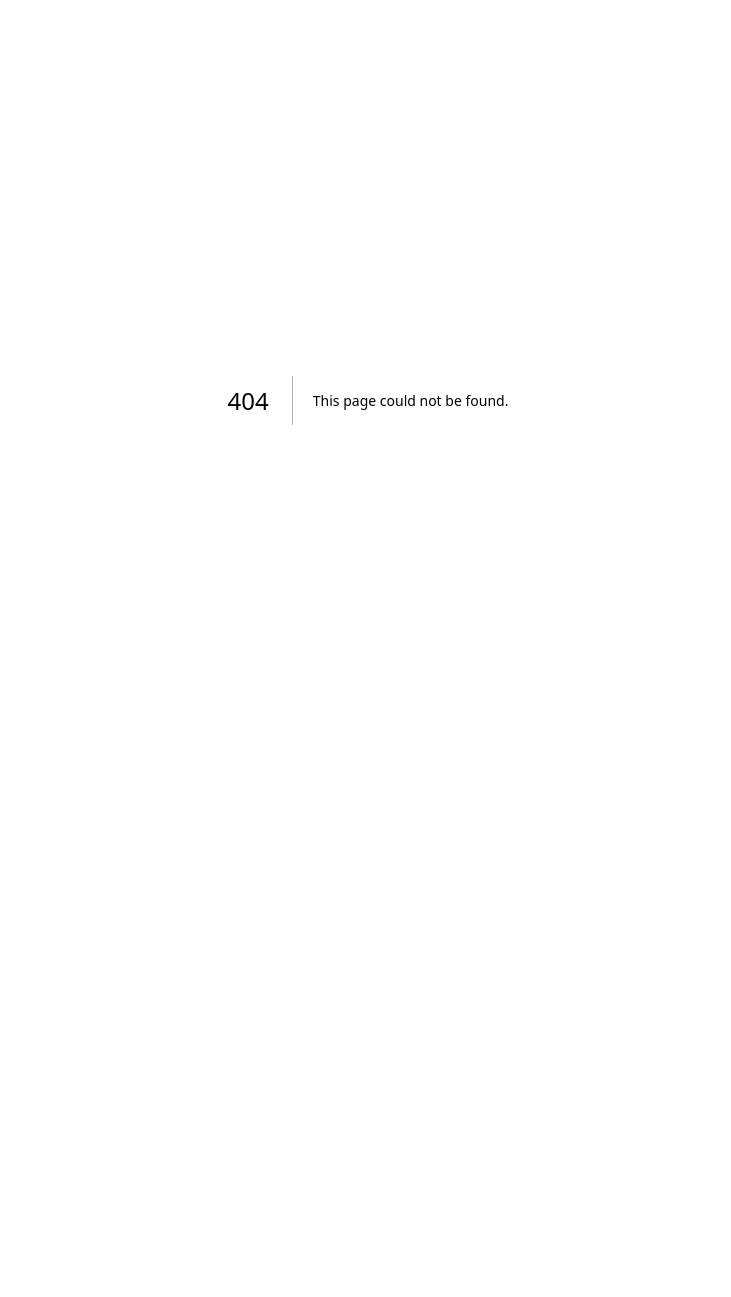
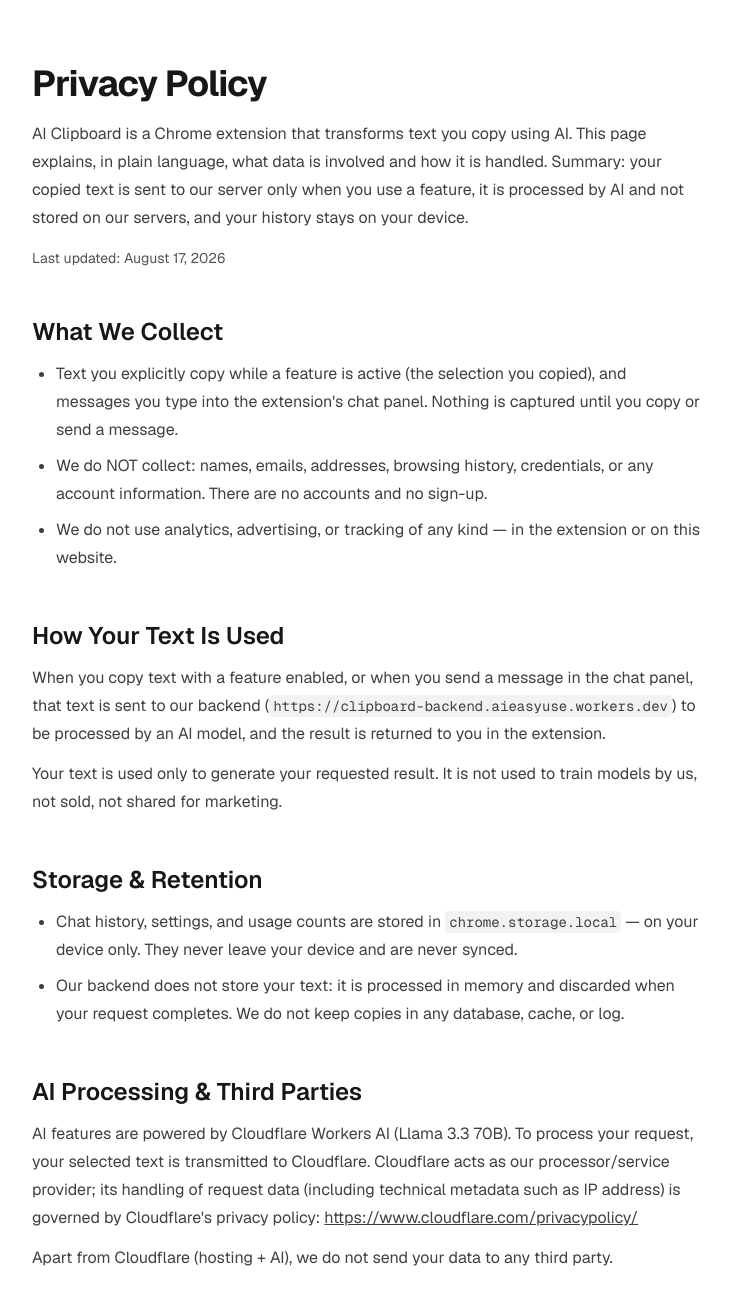
Before and after one commit to Long104/AI-Clipboard-extension, a Next.js app in the folder clipboard-web/: page /privacy in a window 1280 px wide. Before the commit this address had no page. Shown: the top 1297 px of the page, without its empty margins (272-1003 px from the left). Before the commit the page ends 800 px from the top, so only its background shows below. Built offline with nearby package versions, Linux system fonts and the light colour scheme.

Commit message:
feat(web): add privacy policy page for Chrome Web Store submission

```diff
--- /dev/null
+++ b/clipboard-web/pnpm-workspace.yaml
@@ -0,0 +1,2 @@
+allowBuilds:
+  sharp: true
--- /dev/null
+++ b/clipboard-web/src/app/privacy/page.tsx
@@ -0,0 +1,103 @@
+import type { Metadata } from "next";
+
+export const metadata: Metadata = {
+  title: "Privacy Policy",
+  description: "How the AI Clipboard extension handles your text and data.",
+};
+
+// ---- MUST-EDIT constants (flagged for the user) ----
+const CONTACT_EMAIL = "privacy@example.com"; // TODO(owner): replace with real email before CWS submission
+const LAST_UPDATED = "August 17, 2026";
+
+export default function PrivacyPage() {
+  return (
+    <main className="min-h-screen px-6 py-16 sm:px-10 font-[family-name:var(--font-geist-sans)] dark:bg-black dark:text-white">
+      <article className="mx-auto max-w-2xl flex flex-col gap-10">
+        <header className="flex flex-col gap-4">
+          <h1 className="text-3xl sm:text-4xl font-bold tracking-tight">Privacy Policy</h1>
+          <p className="text-base leading-7 text-neutral-700 dark:text-neutral-300">
+            AI Clipboard is a Chrome extension that transforms text you copy using AI. This page explains, in plain language, what data is involved and how it is handled. Summary: your copied text is sent to our server only when you use a feature, it is processed by AI and not stored on our servers, and your history stays on your device.
+          </p>
+          <p className="text-sm text-neutral-600 dark:text-neutral-400">
+            Last updated: {LAST_UPDATED}
+          </p>
+        </header>
+
+        <section id="what-we-collect" className="flex flex-col gap-3">
+          <h2 className="text-xl sm:text-2xl font-semibold mt-2">What We Collect</h2>
+          <ul className="list-disc pl-6 flex flex-col gap-2 text-base leading-7 text-neutral-700 dark:text-neutral-300">
+            <li>Text you explicitly copy while a feature is active (the selection you copied), and messages you type into the extension&apos;s chat panel. Nothing is captured until you copy or send a message.</li>
+            <li>We do NOT collect: names, emails, addresses, browsing history, credentials, or any account information. There are no accounts and no sign-up.</li>
+            <li>We do not use analytics, advertising, or tracking of any kind — in the extension or on this website.</li>
+          </ul>
+        </section>
+
+        <section id="how-your-text-is-used" className="flex flex-col gap-3">
+          <h2 className="text-xl sm:text-2xl font-semibold mt-2">How Your Text Is Used</h2>
+          <p className="text-base leading-7 text-neutral-700 dark:text-neutral-300">
+            When you copy text with a feature enabled, or when you send a message in the chat panel, that text is sent to our backend (<code className="rounded bg-black/[.05] px-1 py-0.5 dark:bg-white/[.06] font-[family-name:var(--font-geist-mono)] text-sm">https://clipboard-backend.aieasyuse.workers.dev</code>) to be processed by an AI model, and the result is returned to you in the extension.
+          </p>
+           <p className="text-base leading-7 text-neutral-700 dark:text-neutral-300">
+            Your text is used only to generate your requested result. It is not used to train models by us, not sold, not shared for marketing.
+          </p>
+        </section>
+
+        <section id="storage-and-retention" className="flex flex-col gap-3">
+          <h2 className="text-xl sm:text-2xl font-semibold mt-2">Storage & Retention</h2>
+          <ul className="list-disc pl-6 flex flex-col gap-2 text-base leading-7 text-neutral-700 dark:text-neutral-300">
+            <li>Chat history, settings, and usage counts are stored in <code className="rounded bg-black/[.05] px-1 py-0.5 dark:bg-white/[.06] font-[family-name:var(--font-geist-mono)] text-sm">chrome.storage.local</code> — on your device only. They never leave your device and are never synced.</li>
+            <li>Our backend does not store your text: it is processed in memory and discarded when your request completes. We do not keep copies in any database, cache, or log.</li>
+          </ul>
+        </section>
+
+        <section id="ai-processing-and-third-parties" className="flex flex-col gap-3">
+          <h2 className="text-xl sm:text-2xl font-semibold mt-2">AI Processing & Third Parties</h2>
+          <p className="text-base leading-7 text-neutral-700 dark:text-neutral-300 break-words">
+            AI features are powered by Cloudflare Workers AI (Llama 3.3 70B). To process your request, your selected text is transmitted to Cloudflare. Cloudflare acts as our processor/service provider; its handling of request data (including technical metadata such as IP address) is governed by Cloudflare&apos;s privacy policy: <a href="https://www.cloudflare.com/privacypolicy/" target="_blank" rel="noopener noreferrer" className="underline hover:text-black dark:hover:text-white">https://www.cloudflare.com/privacypolicy/</a>
+          </p>
+          <p className="text-base leading-7 text-neutral-700 dark:text-neutral-300">
+            Apart from Cloudflare (hosting + AI), we do not send your data to any third party.
+          </p>
+        </section>
+
+        <section id="browser-permissions" className="flex flex-col gap-3">
+          <h2 className="text-xl sm:text-2xl font-semibold mt-2">Browser Permissions</h2>
+          <ul className="list-disc pl-6 flex flex-col gap-2 text-base leading-7 text-neutral-700 dark:text-neutral-300">
+            <li><code className="rounded bg-black/[.05] px-1 py-0.5 dark:bg-white/[.06] font-[family-name:var(--font-geist-mono)] text-sm">clipboardRead</code> / <code className="rounded bg-black/[.05] px-1 py-0.5 dark:bg-white/[.06] font-[family-name:var(--font-geist-mono)] text-sm">clipboardWrite</code> — required to capture the text you copy and to place the AI result back on your clipboard. Reading happens only in direct response to your copy action.</li>
+            <li><code className="rounded bg-black/[.05] px-1 py-0.5 dark:bg-white/[.06] font-[family-name:var(--font-geist-mono)] text-sm">storage</code> — saves your settings and history locally on your device.</li>
+            <li><code className="rounded bg-black/[.05] px-1 py-0.5 dark:bg-white/[.06] font-[family-name:var(--font-geist-mono)] text-sm">sidePanel</code>, <code className="rounded bg-black/[.05] px-1 py-0.5 dark:bg-white/[.06] font-[family-name:var(--font-geist-mono)] text-sm">tabs</code>, <code className="rounded bg-black/[.05] px-1 py-0.5 dark:bg-white/[.06] font-[family-name:var(--font-geist-mono)] text-sm">scripting</code>, <code className="rounded bg-black/[.05] px-1 py-0.5 dark:bg-white/[.06] font-[family-name:var(--font-geist-mono)] text-sm">alarms</code> — used to show the history panel and manage the extension&apos;s own interface and usage limits; they are not used to monitor your browsing.</li>
+            <li>Network access is limited to our own backend domain.</li>
+          </ul>
+        </section>
+
+        <section id="your-controls" className="flex flex-col gap-3">
+          <h2 className="text-xl sm:text-2xl font-semibold mt-2">Your Controls</h2>
+          <ul className="list-disc pl-6 flex flex-col gap-2 text-base leading-7 text-neutral-700 dark:text-neutral-300">
+            <li>View or clear your history anytime from the extension&apos;s history panel (reset action).</li>
+            <li>Turning the extension off stops all text capture and transmission — both copy processing and chat — immediately.</li>
+            <li>Removing the extension from Chrome deletes all locally stored history and settings.</li>
+          </ul>
+        </section>
+
+        <section id="contact" className="flex flex-col gap-3">
+          <h2 className="text-xl sm:text-2xl font-semibold mt-2">Contact</h2>
+          <p className="text-base leading-7 text-neutral-700 dark:text-neutral-300 break-words">
+            Questions about this policy: <a href={`mailto:${CONTACT_EMAIL}`} className="underline hover:text-black dark:hover:text-white">{CONTACT_EMAIL}</a>. We aim to respond within a reasonable time.
+          </p>
+        </section>
+
+        <section id="last-updated" className="flex flex-col gap-3">
+            <h2 className="text-xl sm:text-2xl font-semibold mt-2">Last Updated</h2>
+            <p className="text-base leading-7 text-neutral-700 dark:text-neutral-300">This policy was last updated on {LAST_UPDATED}. If we make material changes, we will update this page and the date above.</p>
+        </section>
+
+        <footer className="pt-8 border-t border-neutral-200 dark:border-neutral-800">
+          {/* eslint-disable-next-line @next/next/no-html-link-for-pages */}
+          <a href="/" className="text-neutral-600 dark:text-neutral-400 hover:underline">
+            ← Back to home
+          </a>
+        </footer>
+      </article>
+    </main>
+  );
+}
```
Also changed, not shown: 1 other file (tests, documents, lock files or other folders).
